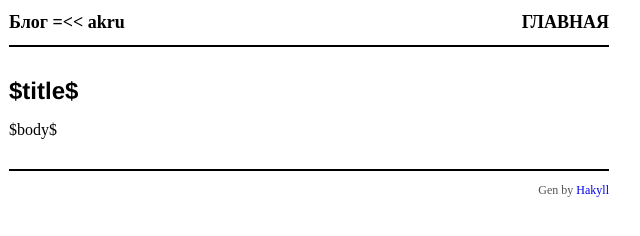
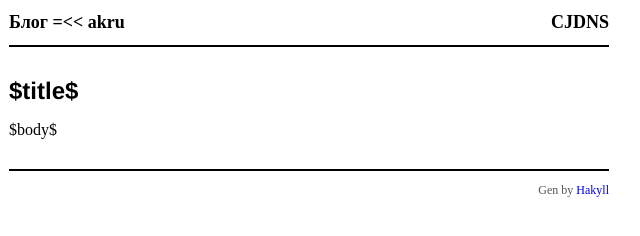
Before and after one commit to akru/blog, a plain HTML site: page templates/default.html in a window 1280 px wide. Shown: the full height of the page, 331-971 px from the left. Drawn offline with Linux system fonts and the light colour scheme.

Commit message:
Added cjdns public node info

```diff
--- a/templates/default.html
+++ b/templates/default.html
@@ -14,7 +14,7 @@
                 <a href="/">Блог =&lt;&lt; akru</a>
             </div>
             <nav>
-                <a href="/">Главная</a>
+                <a href="/cjdns.html">CJDNS</a>
             </nav>
         </header>
 
```
Also changed, not shown: 2 other files.
